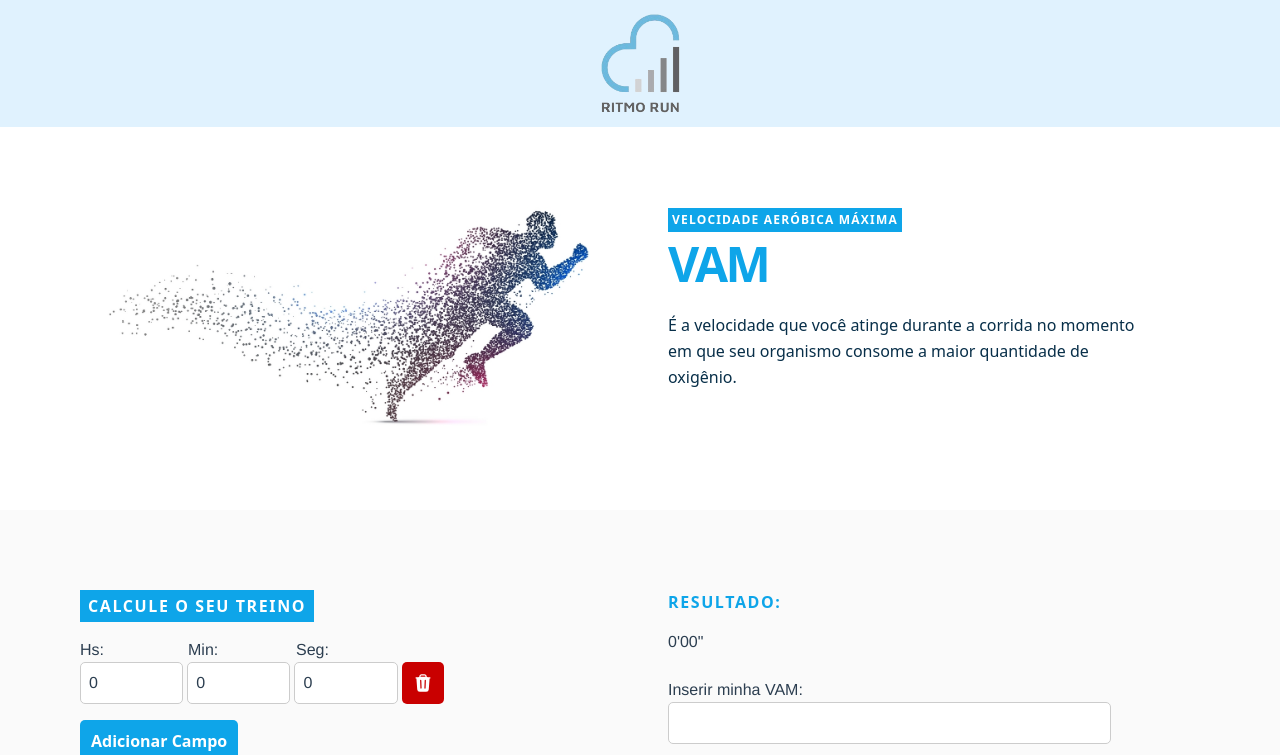
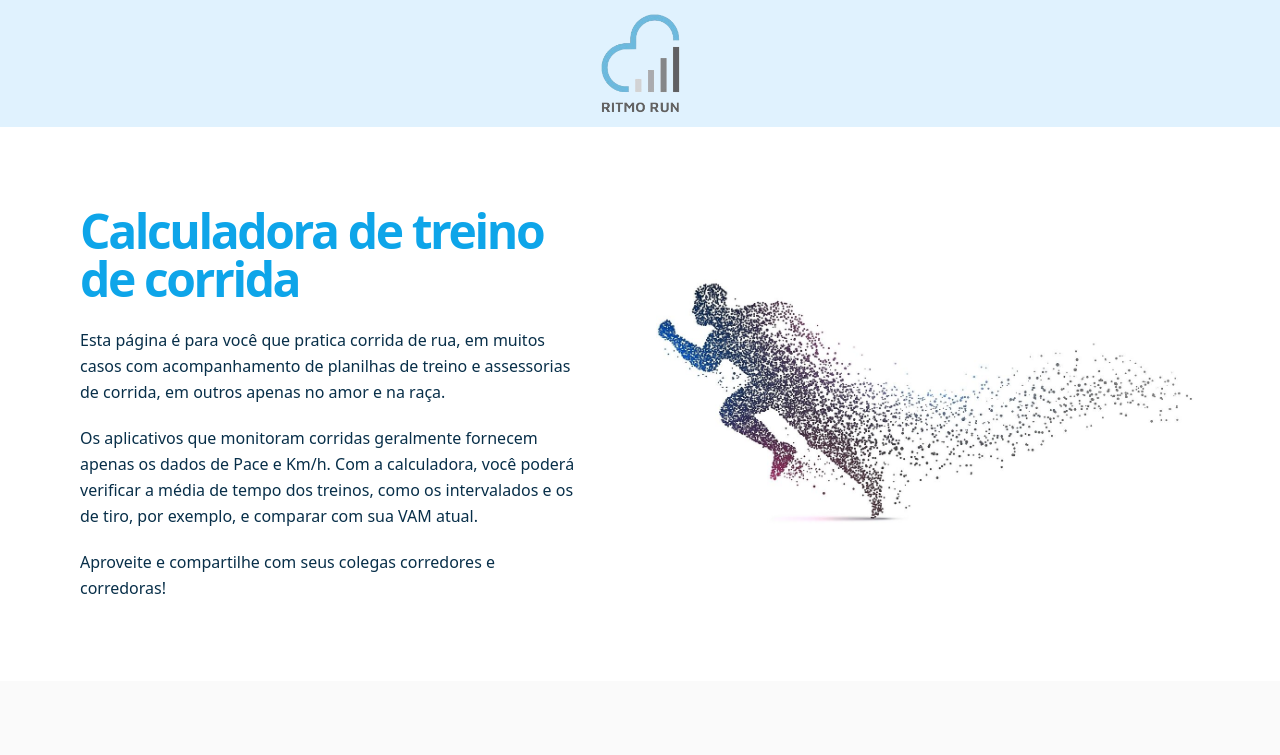
Before and after one commit to hick-ferreira/ritmorun, a Vue app: page / in a window 1280 px wide. Shown: the top 755 px of the page. Built offline with nearby package versions, Linux system fonts and the light colour scheme.

Commit message:
Test to deploy autometed.

```diff
--- a/src/App.vue
+++ b/src/App.vue
@@ -2,15 +2,17 @@
   <TheHeader />
 
   <div class="p-10 md:p-20">
-    <div class="container mx-auto grid grid-cols-1 md:grid-cols-2 md:gap-14">
-      <div class="flex justify-center mb-10 md:mb-0">
-        <img alt="Running" class="w-11/12" src="./assets/illustration-running.jpg">
-      </div>
-      <div class="w-12/12 md:w-11/12 flex-inline flex-col">
-        <h2 class="font-sans mb-2 p-1 bg-sky-500 text-xs font-semibold tracking-widest text-black uppercase inline-block text-white">Velocidade Aeróbica Máxima</h2>
-        <h1 class="font-sans mb-6 text-2xl font-black tracking-tighter text-black md:text-5xl text-sky-500">VAM</h1>
-        <p class="font-sans text-base leading-relaxed text-left text-sky-950">É a velocidade que você atinge durante a corrida no momento em que seu organismo consome a maior quantidade de oxigênio.</p>
-      </div>
+    <div class="container mx-auto grid grid-cols-1 md:grid-cols-2 md:gap-8">
+      <section class="w-12/12 md:w-11/12 flex-inline flex-col">
+        <!-- <h1 class="font-sans mb-2 p-1 bg-sky-500 text-xs font-semibold tracking-widest text-black uppercase inline-block text-white">Calculadora de treino de corrida</h1> -->
+        <h1 class="font-sans mb-6 text-2xl font-black tracking-tighter text-black md:text-5xl text-sky-500">Calculadora de treino de corrida</h1>
+        <p class="font-sans text-base leading-relaxed text-left text-sky-950 mb-5">Esta página é para você que pratica corrida de rua, em muitos casos com acompanhamento de planilhas de treino e assessorias de corrida, em outros apenas no amor e na raça.</p>
+        <p class="font-sans text-base leading-relaxed text-left text-sky-950 mb-5">Os aplicativos que monitoram corridas geralmente fornecem apenas os dados de Pace e Km/h. Com a calculadora, você poderá verificar a média de tempo dos treinos, como os intervalados e os de tiro, por exemplo, e comparar com sua VAM atual.</p>
+        <p class="font-sans text-base leading-relaxed text-left text-sky-950">Aproveite e compartilhe com seus colegas corredores e corredoras!</p>
+      </section>
+      <section class="flex justify-center mb-10 md:mb-0">
+        <img alt="Running" class="w-12/12 object-contain" src="./assets/illustration-running.jpg">
+      </section>
     </div>
   </div>
 
```
Also changed, not shown: src/assets/illustration-running.jpg, src/assets/illustration-running_.jpg (added).
